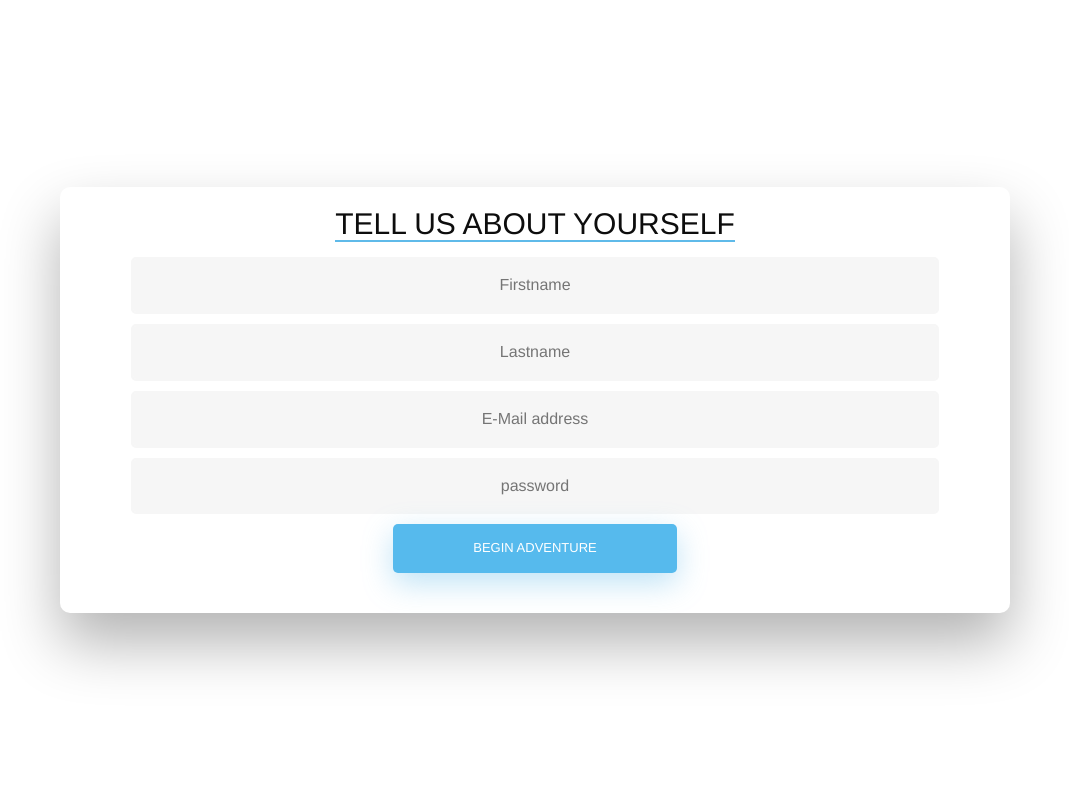
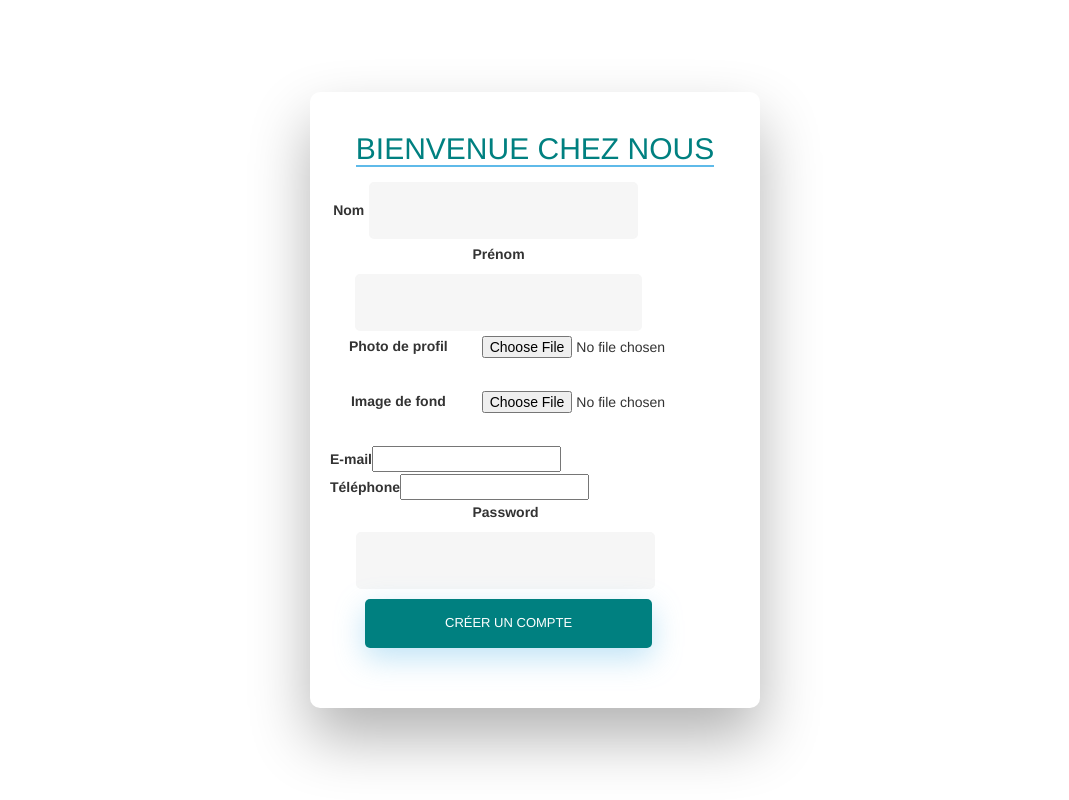
Before and after one commit to HugJax/ECEPiscine, a PHP site: page /newuser.html in a window 1280 px wide. Shown: the whole page, without its empty margins (105-1174 px from the left). Run offline with PHP 8.4, Linux system fonts and the light colour scheme; some libraries are stand-ins or nearby versions.

Commit message:
création de compte

```diff
--- a/logout.php
+++ b/logout.php
@@ -5,7 +5,7 @@
        if($_GET['logout']==true)
        {
           session_unset();
-          header("Location:logIn.html");
+          header("Location:Home.php");
        }
     }
 ?>
--- a/newuser.html
+++ b/newuser.html
@@ -2,25 +2,59 @@
 <html>
     <head>
         <link rel="icon" href="images/favicon.ico">
-        <title>Piscine :: New User</title>
+        <title>EBay ECE :: Créer son compte</title>
         <meta charset="UTF-8">
         <meta name="viewport" content="width=device-width, initial-scale=1.0">
         <link href="sheet.css" rel="stylesheet" type="text/css">
         <link rel= "stylesheet" href="https://maxcdn.bootstrapcdn.com/bootstrap/3.3.7/css/bootstrap.min.css">
         <script src= "https://ajax.googleapis.com/ajax/libs/jquery/3.3.1/jquery.min.js"> </script>
         <script src= "https://maxcdn.bootstrapcdn.com/bootstrap/3.3.7/js/bootstrap.min.j s"> </script>
+        <link href="//maxcdn.bootstrapcdn.com/bootstrap/3.3.0/css/bootstrap.min.css" rel="stylesheet" id="bootstrap-css">
+<script src="//maxcdn.bootstrapcdn.com/bootstrap/3.3.0/js/bootstrap.min.js"></script>
+<script src="//code.jquery.com/jquery-1.11.1.min.js"></script>
     </head>
 
     <body>
         <div class="wrapper fadeInDown">
-            <div id="formContentbis">
-                <h2 class="active">Tell us about yourself</h2>
-                <form>
-                    <input type="text" id="Firstname" class="fadeIn second" name="Firstname" placeholder="Firstname">
-                    <input type="text" id="Lastname" class="fadeIn second" name="Lastname" placeholder="Lastname">
-                    <input type="text" id="Mail" class="fadeIn second" name="Mail" placeholder="E-Mail address">
-                    <input type="password" id="password" class="fadeIn third" name="login" placeholder="password">
-                    <input type="submit" class="fadeIn fourth" value="Begin Adventure">
+            <div id="formContent" style="max-height: none;width: 850px;padding: 20px;text-align: center;align-content: center;align-items: center">
+                <h2 class="active" style="color: #008080">Bienvenue chez nous</h2>
+                <form method="post" action="newuser.php" enctype="multipart/form-data">
+                    <div class="input-group">
+                      <label>Nom</label>
+                      <input type="text" name="nom">
+                    </div>
+                    <div class="input-group">
+                      <label>Prénom</label>
+                      <input type="text" name="prenom">
+                    </div>
+                    <div class="form-group">
+                      <label class="col-md-4 control-label" for="Photo">Photo de profil</label>
+                      <div class="col-md-4">
+                        <input id="Photo" name="Photo" class="input-file" type="file">
+                      </div>
+                    </div><br><br>
+                        <div class="form-group">
+                      <label class="col-md-4 control-label" for="ImageFond">Image de fond</label>
+                      <div class="col-md-4">
+                        <input id="ImageFond" name="ImageFond" class="input-file" type="file">
+                    </div></div><br><br>
+                    <div class="input-group">
+                      <label>E-mail</label>
+                      <input type="email" name="mail">
+                    </div>
+                    <div class="input-group">
+                      <label>Téléphone</label>
+                      <input type="number" name="telephone">
+                    </div>
+                    <div class="input-group">
+                      <label>Password</label>
+                      <input type="password" name="mdp">
+                    </div>
+                    <div class="form-group">
+                          <div class="col-md-4">
+                          <input type="submit" class="fadeIn fourth" value="Créer un compte" style="background-color: #008080"><br>
+                          </div>
+                        </div>
                 </form>
             </div>
         </div>
--- a/verification.php
+++ b/verification.php
@@ -21,7 +21,7 @@
             $requete = "SELECT * FROM utilisateur where Email = '".$login."' and MotDePasse = '".$password."' ";
             $exec_requete = mysqli_query($db,$requete);
             $reponse      = mysqli_fetch_assoc($exec_requete);
-            $_SESSION['ID'] = $login;
+            $_SESSION['ID'] = $reponse['IDutilisateur'];
             $_SESSION['Nom'] = $reponse['Nom'];
             $_SESSION['Prenom'] = $reponse['Prenom'];
             $_SESSION['Email'] = $reponse['Email'];
@@ -29,6 +29,7 @@
             $_SESSION['Photo'] = $reponse['Photo'];
             $_SESSION['ImageFond'] = $reponse['ImageFond'];
             $_SESSION['Telephone'] = $reponse['Telephone'];
+            $_SESSION['Vendeur'] = $reponse['vendeur'];
             header('Location: Home.php');
         }
         else
```
Also changed, not shown: logIn.html (+6 -6 lines), newuser.php (added, +45 -0 lines), newuserbis.php (added, +22 -0 lines).
